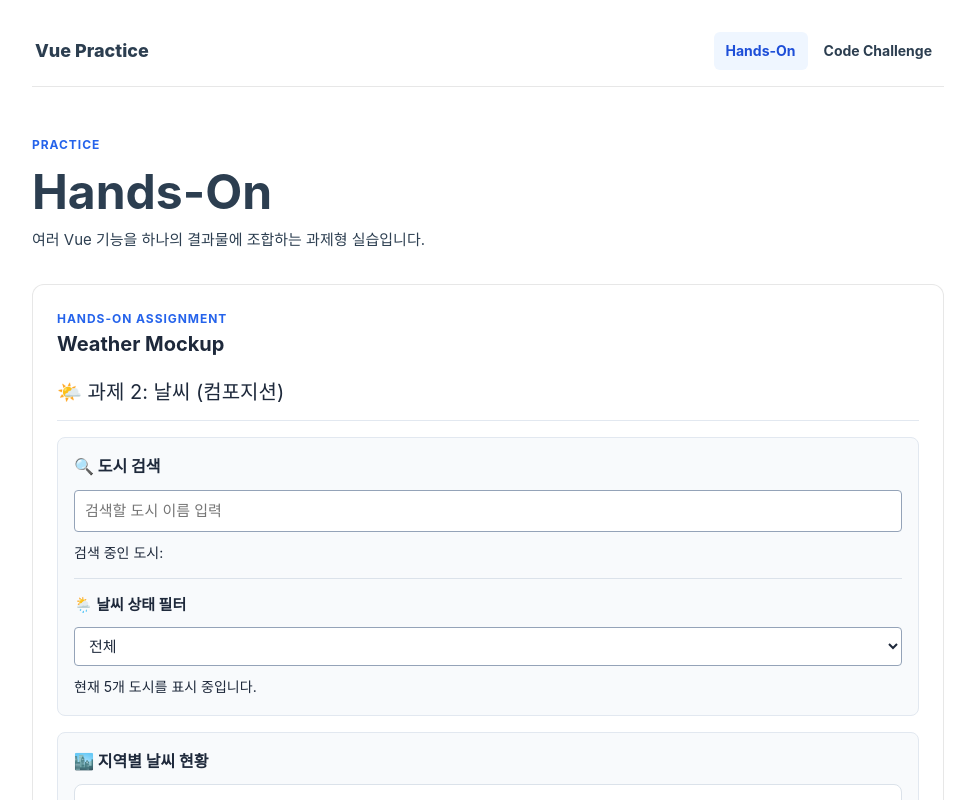
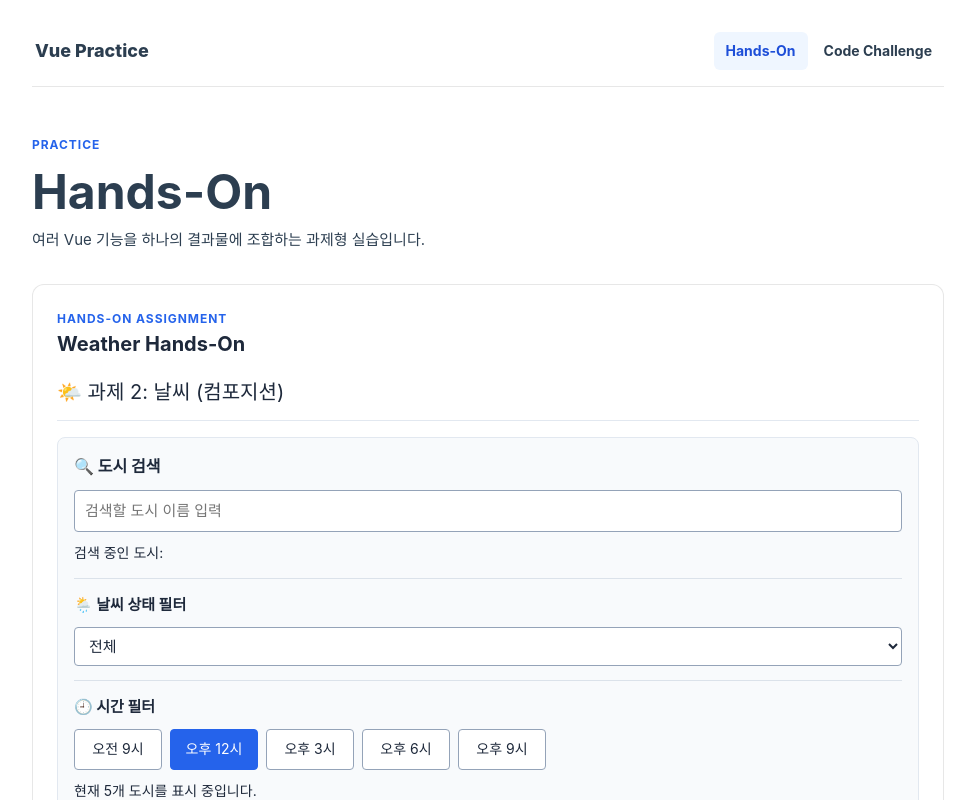
Before and after one commit to ShinHyeongcheol/skala-vue, a Vue app in the folder skala-vue/: page /hands-on in a window 1280 px wide. Shown: the top 800 px of the page, without its empty margins (152-1127 px from the left). Built offline with nearby package versions, Linux system fonts and the light colour scheme.

Commit message:
#11: hands on - weather rename and add filtered time

```diff
--- a/skala-vue/src/components/handsOn/WeatherMockup.vue
+++ b/skala-vue/src/components/handsOn/WeatherHandsOn.vue
@@ -8,9 +8,11 @@ const weatherList = ref([
     temp: 28,
     status: '맑음',
     forecast: [
+      { time: '09:00', temp: 23, status: '맑음' },
       { time: '12:00', temp: 28, status: '맑음' },
       { time: '15:00', temp: 30, status: '구름' },
       { time: '18:00', temp: 26, status: '맑음' },
+      { time: '21:00', temp: 21, status: '맑음' },
     ],
   },
   {
@@ -19,9 +21,11 @@ const weatherList = ref([
     temp: 24,
     status: '비',
     forecast: [
+      { time: '09:00', temp: 22, status: '흐림' },
       { time: '12:00', temp: 24, status: '비' },
       { time: '15:00', temp: 23, status: '흐림' },
       { time: '18:00', temp: 21, status: '비' },
+      { time: '21:00', temp: 19, status: '비' },
     ],
   },
   {
@@ -30,9 +34,11 @@ const weatherList = ref([
     temp: 26,
     status: '구름',
     forecast: [
+      { time: '09:00', temp: 22, status: '구름' },
       { time: '12:00', temp: 26, status: '구름' },
       { time: '15:00', temp: 27, status: '맑음' },
       { time: '18:00', temp: 24, status: '구름' },
+      { time: '21:00', temp: 20, status: '맑음' },
     ],
   },
   {
@@ -41,9 +47,11 @@ const weatherList = ref([
     temp: 27,
     status: '맑음',
     forecast: [
+      { time: '09:00', temp: 22, status: '맑음' },
       { time: '12:00', temp: 27, status: '맑음' },
       { time: '15:00', temp: 29, status: '맑음' },
       { time: '18:00', temp: 25, status: '구름' },
+      { time: '21:00', temp: 20, status: '구름' },
     ],
   },
   {
@@ -52,9 +60,11 @@ const weatherList = ref([
     temp: 23,
     status: '비',
     forecast: [
+      { time: '09:00', temp: 21, status: '비' },
       { time: '12:00', temp: 23, status: '비' },
       { time: '15:00', temp: 22, status: '흐림' },
       { time: '18:00', temp: 20, status: '비' },
+      { time: '21:00', temp: 18, status: '흐림' },
     ],
   },
 ])
@@ -63,12 +73,33 @@ const searchQuery = ref('')
 const selectedCityInfo = ref(null)
 const openForecastCityId = ref(null)
 const selectedWeatherStatus = ref('전체')
+const selectedTime = ref('12:00')
+
+const timeOptions = [
+  { value: '09:00', label: '오전 9시' },
+  { value: '12:00', label: '오후 12시' },
+  { value: '15:00', label: '오후 3시' },
+  { value: '18:00', label: '오후 6시' },
+  { value: '21:00', label: '오후 9시' },
+]
+
+const weatherAtSelectedTime = computed(() => {
+  return weatherList.value.map((city) => {
+    const forecast = city.forecast.find((item) => item.time === selectedTime.value)
+
+    return {
+      ...city,
+      displayTemp: forecast?.temp ?? city.temp,
+      displayStatus: forecast?.status ?? city.status,
+    }
+  })
+})
 
 const filteredWeatherList = computed(() => {
-  return weatherList.value.filter((city) => {
+  return weatherAtSelectedTime.value.filter((city) => {
     const matchesSearch = !searchQuery.value || city.name.includes(searchQuery.value)
     const matchesStatus = selectedWeatherStatus.value === '전체'
-      || city.status === selectedWeatherStatus.value
+      || city.displayStatus === selectedWeatherStatus.value
 
     return matchesSearch && matchesStatus
   })
@@ -86,6 +117,10 @@ watch(selectedWeatherStatus, (status) => {
   console.log(`[watch] 날씨 필터: ${status}`)
 })
 
+watch(selectedTime, (time) => {
+  console.log(`[watch] 선택 시간: ${time}`)
+})
+
 watchEffect(() => {
   console.log(`[watchEffect] 검색어: ${searchQuery.value}`)
 })
@@ -95,7 +130,8 @@ const selectCity = (city) => {
 }
 
 const showDetail = (cityName, status) => {
-  window.alert(`${cityName}의 현재 날씨는 [${status}] 상태입니다.`)
+  const selectedHour = Number(selectedTime.value.split(':')[0])
+  window.alert(`${cityName}의 ${selectedHour}시 날씨는 [${status}] 상태입니다.`)
 }
 
 const toggleForecast = (cityId) => {
@@ -104,8 +140,8 @@ const toggleForecast = (cityId) => {
 </script>
 
 <template>
-  <section class="weather-mockup" aria-labelledby="weather-mockup-title">
-    <h2 id="weather-mockup-title">🌤️ 과제 2: 날씨 (컴포지션)</h2>
+  <section class="weather" aria-labelledby="weather-title">
+    <h2 id="weather-title">🌤️ 과제 2: 날씨 (컴포지션)</h2>
 
     <section class="panel" aria-labelledby="search-title">
       <h3 id="search-title">🔍 도시 검색</h3>
@@ -125,6 +161,23 @@ const toggleForecast = (cityId) => {
         <option>비</option>
         <option>구름</option>
       </select>
+
+      <hr class="filter-divider" />
+
+      <span class="filter-label">🕘 시간 필터</span>
+      <div class="time-filter" role="group" aria-label="시간대 선택">
+        <button
+          v-for="time in timeOptions"
+          :key="time.value"
+          type="button"
+          class="time-button"
+          :class="{ active: selectedTime === time.value }"
+          :aria-pressed="selectedTime === time.value"
+          @click="selectedTime = time.value"
+        >
+          {{ time.label }}
+        </button>
+      </div>
       <p>현재 <strong>{{ visibleCityCount }}</strong>개 도시를 표시 중입니다.</p>
     </section>
 
@@ -144,23 +197,23 @@ const toggleForecast = (cityId) => {
         >
           <div class="weather-content">
             <h4>{{ city.name }}</h4>
-            <p>현재 날씨: {{ city.status }}</p>
-            <p>현재 기온: {{ city.temp }}°C</p>
+            <p>현재 날씨: {{ city.displayStatus }}</p>
+            <p>현재 기온: {{ city.displayTemp }}°C</p>
 
-            <span v-if="city.temp >= 25" class="temperature-label hot">
+            <span v-if="city.displayTemp >= 25" class="temperature-label hot">
               🔥 더움 (25도 이상)
             </span>
             <span v-else class="temperature-label cool">
               ❄️ 선선함 (25도 미만)
             </span>
-            <span v-if="city.status === '비'" class="weather-label rain">
+            <span v-if="city.displayStatus === '비'" class="weather-label rain">
               ☔ 비 오는 중
             </span>
 
           </div>
 
           <div class="card-actions">
-            <button type="button" @click.stop="showDetail(city.name, city.status)">
+            <button type="button" @click.stop="showDetail(city.name, city.displayStatus)">
               상세보기
             </button>
             <button
@@ -173,7 +226,11 @@ const toggleForecast = (cityId) => {
           </div>
 
           <div v-show="openForecastCityId === city.id" class="forecast-list">
-            <p v-for="forecast in city.forecast" :key="forecast.time">
+          <p
+            v-for="forecast in city.forecast"
+            :key="forecast.time"
+            :class="{ selected: forecast.time === selectedTime }"
+          >
               <strong>{{ forecast.time }}</strong>
               <span>{{ forecast.temp }}°C</span>
               <span>{{ forecast.status }}</span>
@@ -194,7 +251,7 @@ const toggleForecast = (cityId) => {
 </template>
 
 <style scoped>
-.weather-mockup {
+.weather {
   display: grid;
   gap: 1rem;
   color: #1e293b;
@@ -223,11 +280,31 @@ label {
   font-weight: 700;
 }
 
+.filter-label {
+  font-weight: 700;
+}
+
 .filter-divider {
   width: 100%;
   margin: 0.25rem 0;
   border: 0;
   border-top: 1px solid #dbe2ea;
+}
+
+.time-filter {
+  display: flex;
+  flex-wrap: wrap;
+  gap: 0.5rem;
+}
+
+.time-button {
+  min-width: 5.5rem;
+}
+
+.time-button.active {
+  color: #fff;
+  background: #2563eb;
+  border-color: #2563eb;
 }
 
 h3 {
@@ -324,7 +401,7 @@ select {
 .forecast-list {
   display: grid;
   grid-column: 1 / -1;
-  grid-template-columns: repeat(auto-fit, minmax(150px, 1fr));
+  grid-template-columns: repeat(5, minmax(0, 1fr));
   gap: 0.75rem;
   padding: 0.625rem;
   background: #f8fafc;
@@ -342,6 +419,13 @@ select {
   background: #fff;
   border: 1px solid #dbe2ea;
   border-radius: 0.25rem;
+}
+
+.forecast-list p.selected {
+  color: #1e3a8a;
+  background: #dbeafe;
+  border-color: #60a5fa;
+  box-shadow: inset 0 0 0 1px #60a5fa;
 }
 
 button {
@@ -389,10 +473,6 @@ button:hover {
     grid-template-columns: 1fr;
   }
 
-  .forecast-list {
-    grid-template-columns: 1fr;
-  }
-
   button {
     width: 100%;
   }
--- a/skala-vue/src/views/HandsOnView.vue
+++ b/skala-vue/src/views/HandsOnView.vue
@@ -1,12 +1,12 @@
 <script setup>
-import WeatherMockup from '@/components/handsOn/WeatherMockup.vue'
+import WeatherHandsOn from '@/components/handsOn/WeatherHandsOn.vue'
 
 const practices = [
   {
-    id: 'weatherMockup',
+    id: 'weatherHandsOn',
     category: 'Hands-On Assignment',
-    title: 'Weather Mockup',
-    component: WeatherMockup,
+    title: 'Weather Hands-On',
+    component: WeatherHandsOn,
   },
 ]
 
```
